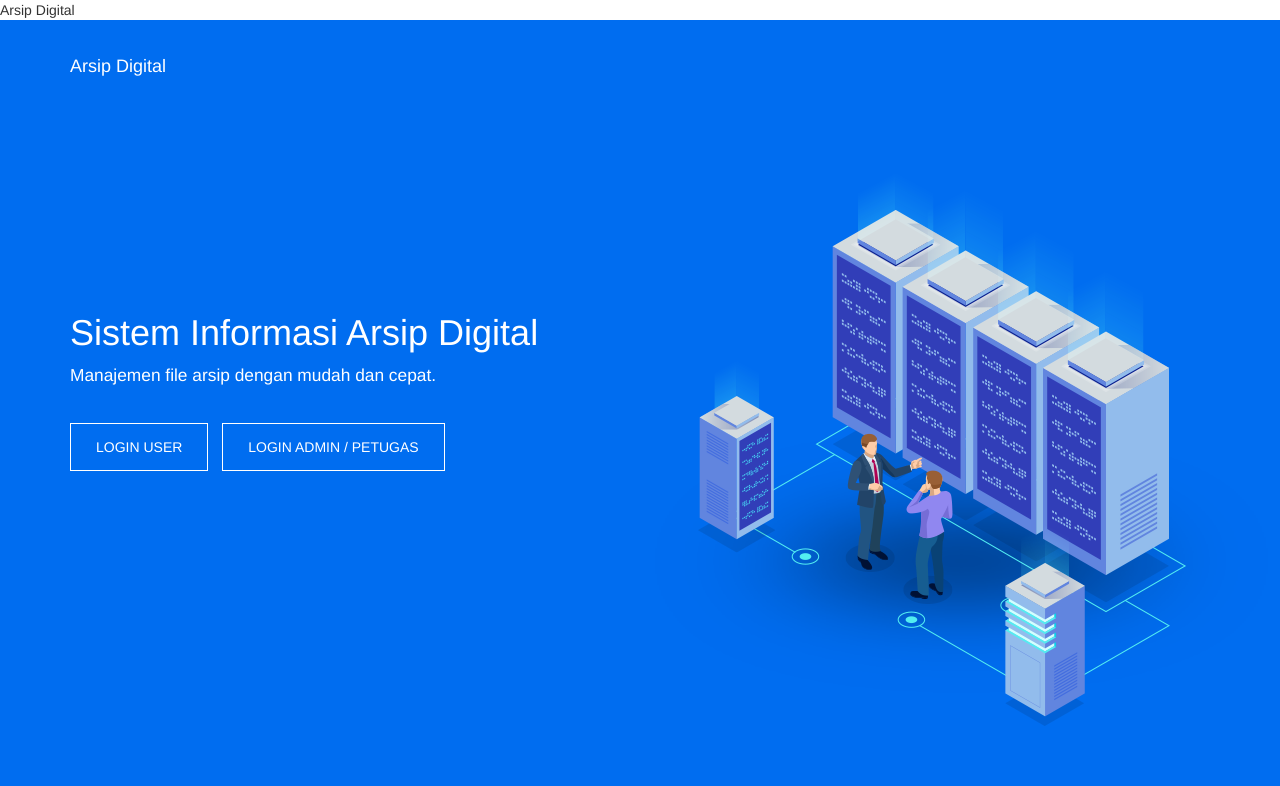
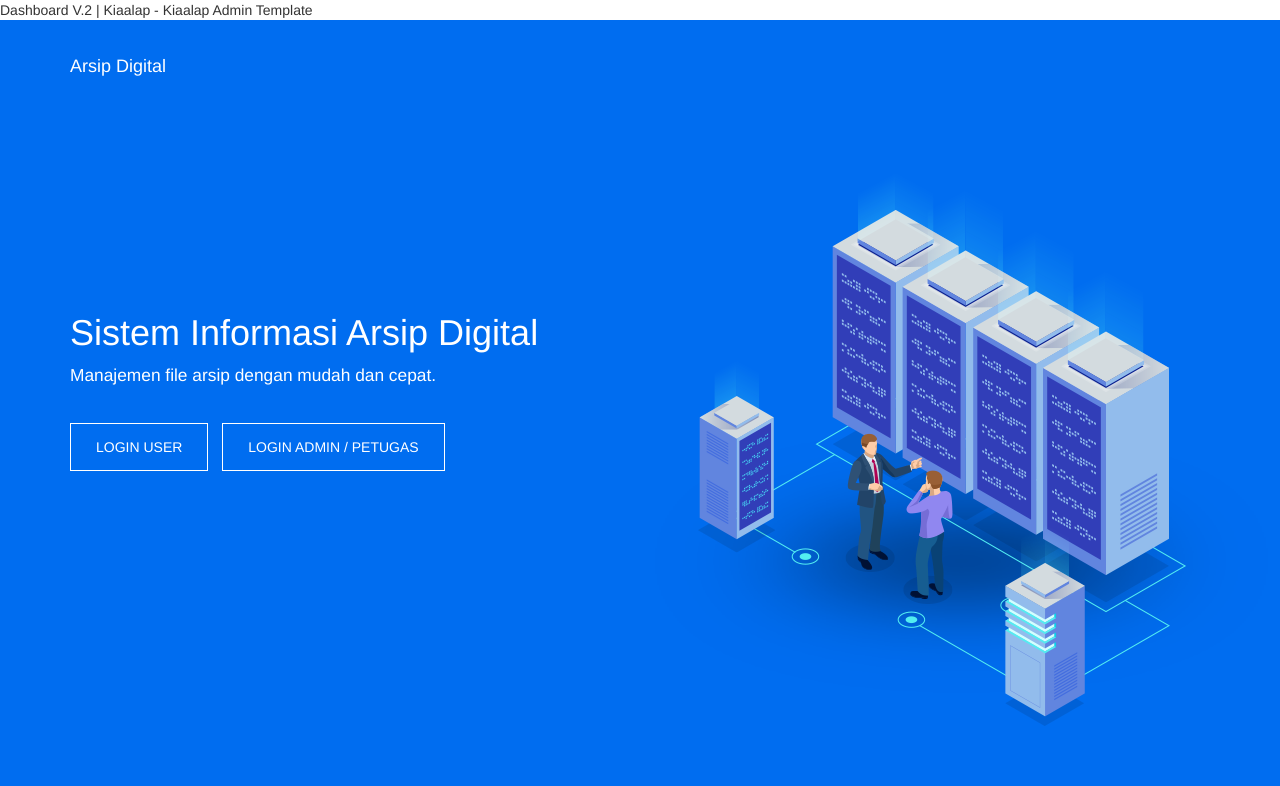
Before and after one commit to gbimasakti/arsipdigital.github.io, a PHP site: page / in a window 1280 px wide. Shown: the top 786 px of the page. Run offline with PHP 8.4, Linux system fonts and the light colour scheme.

Commit message:
Update index.php

```diff
--- a/index.php
+++ b/index.php
@@ -4,7 +4,7 @@
     <head>
         <meta charset="utf-8">
         <meta http-equiv="x-ua-compatible" content="ie=edge">
-        <titl>Arsip Digital</title>
+        <titl>Dashboard V.2 | Kiaalap - Kiaalap Admin Template</title>
         <meta name="description" content="">
         <meta name="viewport" content="width=device-width, initial-scale=1">
         <link rel="shortcut icon" type="image/x-icon" href="img/favicon.ico">
```
